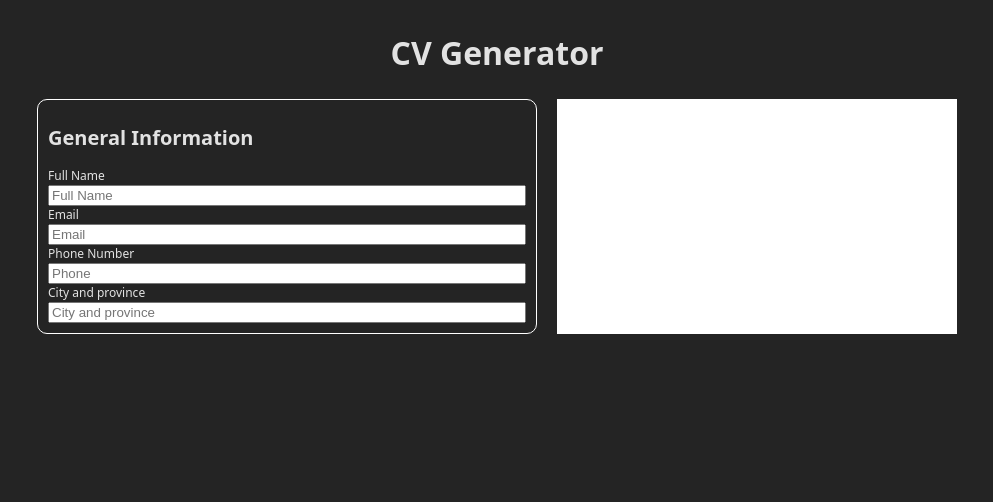
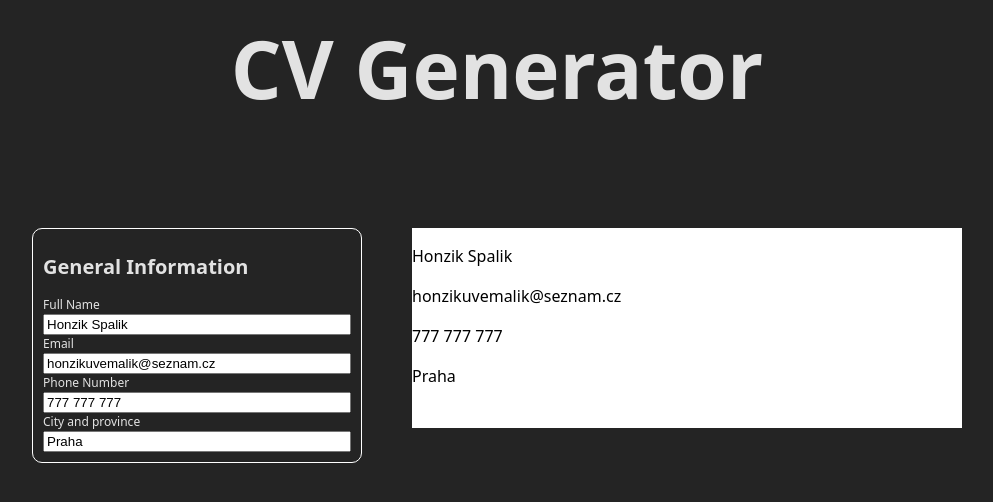
Before and after one commit to Numsik/cvgenerator, a React (Vite) app: page / in a window 1280 px wide. Shown: the top 502 px of the page, without its empty margins (143-1136 px from the left). Built offline with nearby package versions, Linux system fonts and the light colour scheme.

Commit message:
like the only thing i need is just to add new things the logc is done

```diff
--- a/src/App.jsx
+++ b/src/App.jsx
@@ -1,8 +1,8 @@
-import LeftPanel from "./functionality.jsx"
-import BlankPage from "./blankpage.jsx"
+import Aplikacka from "./functionality.jsx"
 
 import './styles/app.css'
 function App() {
+
 
   return (
     <>
@@ -10,10 +10,9 @@
 
       <h1 className="heading">CV Generator</h1>
 
-      <div className="components">
-        <LeftPanel></LeftPanel>
-        <BlankPage/>
-      </div>
+      <Aplikacka/>
+
+
     </div>
 
 
--- a/src/blankpage.jsx
+++ /dev/null
@@ -1,11 +0,0 @@
-import "./styles/blank.css"
-function BlankPage(){
-
-    return(<>
-    <div className="Blank">
-        <h2>hello</h2>
-
-    </div>
-    </>)
-}
-export default BlankPage;
--- a/src/functionality.jsx
+++ b/src/functionality.jsx
@@ -1,40 +1,67 @@
 import "./styles/leftpanel.css"
+import { useState } from "react"
 
-function LeftPanel(){
+
+function Aplikacka(){
+    const [array, SetArray] = useState({
+    fullname: "Honzik Spalik",
+    email: "honzikuvemalik@seznam.cz",
+    phone: "777 777 777",
+    city: "Praha"
+    })
+
+    function handleChange(e){
+       const {name, value} = e.target;
+       SetArray(prevArray => ({
+        ...prevArray, [name]: value
+       }))
+    }
+
     return(
         <>
-        <div className="wholeass">
+        <div className="page">
+
+            <div className="query">
                 <div className="general-border">
                     <h1 className="general">General Information</h1>
 
                     <div className="inputy">
                         <p>Full Name</p>
-                    <input placeholder="Full Name"/>
+                        <input placeholder="Full Name" name="fullname" onChange={handleChange} value={array.fullname}/>
                     </div>
 
                     <div className="inputy">
                         <p>Email</p>
-                    <input placeholder="Email"/>
+                        <input placeholder="Email" name="email" onChange={handleChange} value={array.email}/>
                     </div>
 
                     <div className="inputy">
                         <p>Phone Number</p>
-                    <input placeholder="Phone"/>
+                        <input placeholder="Phone" name="phone" onChange={handleChange} value={array.phone}/>
                     </div>
 
                     <div className="inputy">
                         <p>City and province</p>
-                    <input placeholder="City and province"/>
+                        <input placeholder="City and province" name="city" onChange={handleChange} value={array.city}/>
                     </div>
                 </div>
 
+            </div>
 
+            <div className="blankpage">
+                <p className="color">{array.fullname}</p>
+                <p className="color">{array.email}</p>
+                <p className="color">{array.phone}</p>
+                <p className="color">{array.city}</p>
 
             </div>
+
+        </div>
+
 
         </>
     )
 
 }
 
-export default LeftPanel;
+export default Aplikacka;
--- a/src/styles/app.css
+++ b/src/styles/app.css
@@ -4,8 +4,8 @@
     justify-content: center;
     align-items: center;
 }
-.components{
-    display: flex;
-    flex-direction: row;
-    gap: 20px;
+.heading{
+    font-size: 80px;
+    margin: 0;
+    margin-bottom: 100px;
 }
--- a/src/styles/blank.css
+++ /dev/null
@@ -1,5 +0,0 @@
-.Blank{
-    width: 400px;
-    height: auto;
-    background-color: white;
-}
--- a/src/styles/leftpanel.css
+++ b/src/styles/leftpanel.css
@@ -1,11 +1,25 @@
-.wholeass{
-    width: 500px;
-}
 .general-border{
     border: 1px solid white;
     border-radius: 10px;
     padding: 10px;
 }
+.query{
+    width: 330px;
+}
+.page{
+    display: flex;
+    flex-direction: row;
+    gap: 50px;
+}
+.blankpage{
+    width: 550px;
+    height: 200px;
+    background-color: white;
+}
+.blankpage p {
+    color: black;
+}
+
 .general{
     font-size: 20px;
 }
```
Lines whose indentation alone changed are shown as unchanged.
